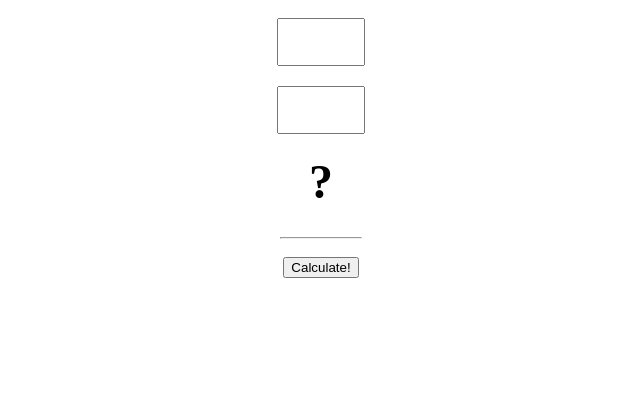
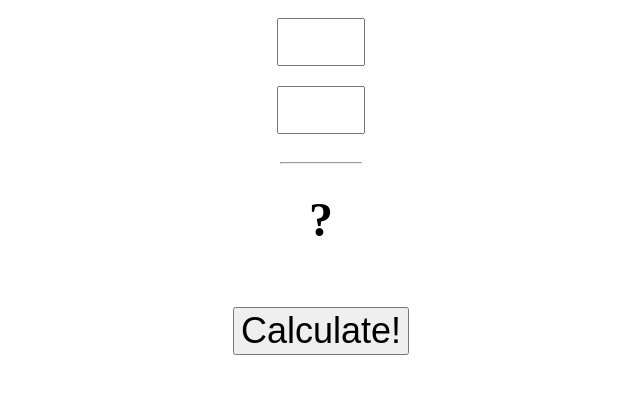
Before and after one commit to karinadalca/addinator3000, a website: page client/index.html in a window 1280 px wide. Shown: the whole page, without its empty margins (319-959 px from the left). Drawn offline with Linux system fonts and the light colour scheme.

Commit message:
after creating package.json

```diff
--- a/client/index.html
+++ b/client/index.html
@@ -13,9 +13,9 @@
 	    <div>
 	    	<input id="input-num2" type="text" autocomplete="off" />
 	    </div>
+	    <hr>
 	    <div class="sum">?</div>
-	    <hr>
-	    <input type="submit" value="Calculate!" />
+	    <button>Calculate!</button>
 	</form>
 	<script src="bundle.js"></script>
 </body>
--- a/client/styles.css
+++ b/client/styles.css
@@ -15,6 +15,11 @@
 	text-align: center;
 }
 
+#form-numbers button{
+	font-size: 36px;
+	margin-top: 50px;
+}
+
 .sum {
 	font-size: 48px;
 	font-weight: bold;
--- a/server/server.js
+++ b/server/server.js
@@ -31,6 +31,7 @@ const server = http.createServer(function(request, response) {
 	});
 });
 
-server.listen(3000, function() {
-	console.log('Server listening...');
+const PORT = process.env.PORT || 3000;
+server.listen(PORT, function() {
+	console.log(`Server listening on port ${PORT}...`);
 });
```
Also changed, not shown: client/package.json (added, +18 -0 lines), package.json (added, +13 -0 lines).
